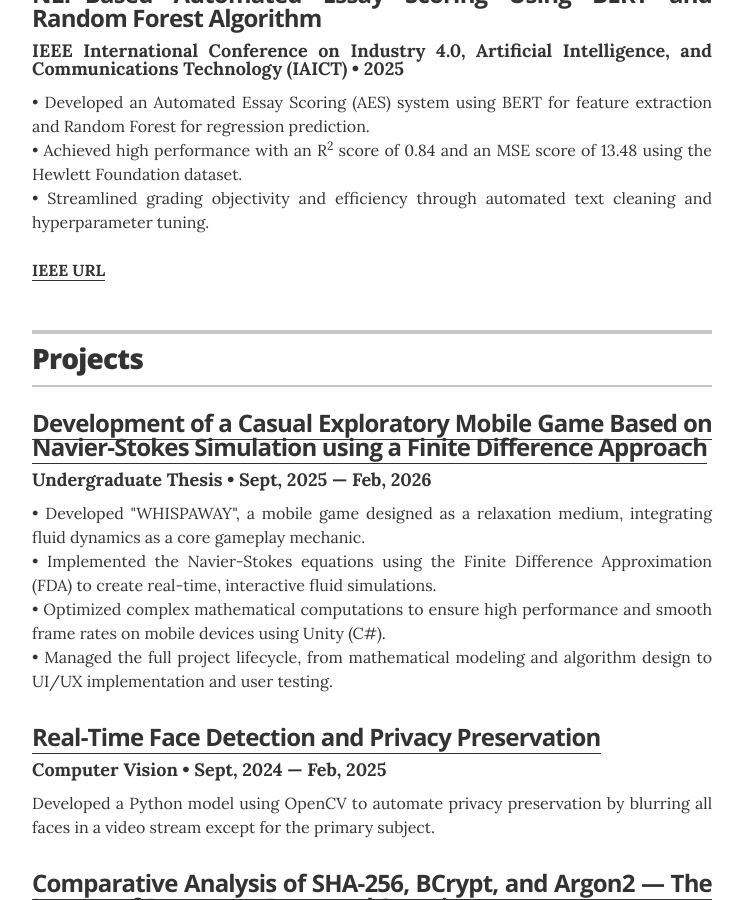
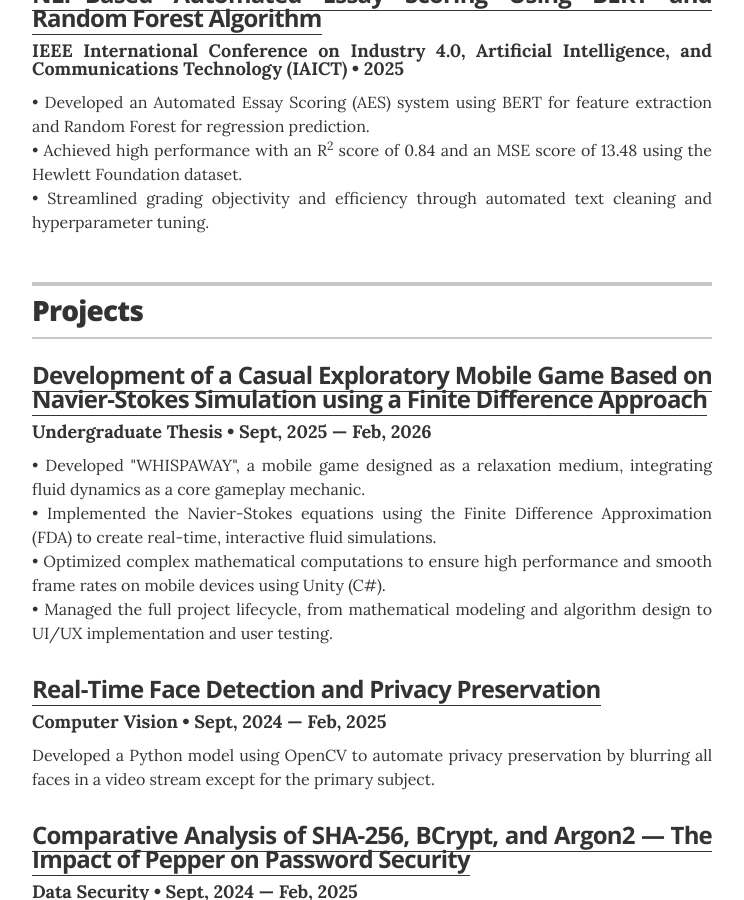
Before and after one commit to Marbella3173/resume, a Jekyll site: the page built from index.html, in a window 1280 px wide and 900 px high, scrolled down 1791 px. Shown: the whole window, without its empty margins (268-1012 px from the left). Built offline with Jekyll 4.4.1, drawn with Linux system fonts in a browser that asks for light colours.

Commit message:
Update recognitions.yml

```diff
--- a/_data/recognitions.yml
+++ b/_data/recognitions.yml
@@ -1,12 +1,11 @@
 # Recognitions
-- award: NLP-Based Automated Essay Scoring Using BERT and Random Forest Algorithm
+- award: <a href = "https://ieeexplore.ieee.org/document/11101472">NLP-Based Automated Essay Scoring Using BERT and Random Forest Algorithm</a>
   organization:  IEEE International Conference on Industry 4.0, Artificial Intelligence, and Communications Technology (IAICT)
   year: 2025
   summary:
     • Developed an Automated Essay Scoring (AES) system using BERT for feature extraction and Random Forest for regression prediction. <br>
     • Achieved high performance with an R<sup>2</sup> score of 0.84 and an MSE score of 13.48 using the Hewlett Foundation dataset. <br>
-    • Streamlined grading objectivity and efficiency through automated text cleaning and hyperparameter tuning. <br><br>
-    <strong><a href = "https://ieeexplore.ieee.org/document/11101472">IEEE URL</a></strong>
+    • Streamlined grading objectivity and efficiency through automated text cleaning and hyperparameter tuning.
 
 # - award: Most Likely To Succeed
 #   organization: Springfield High School
```
